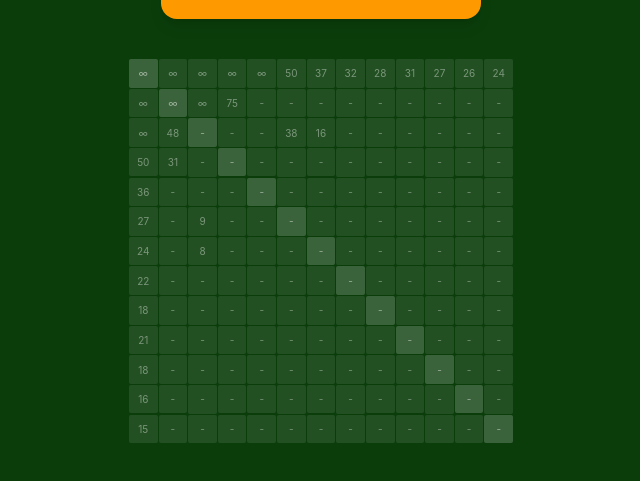
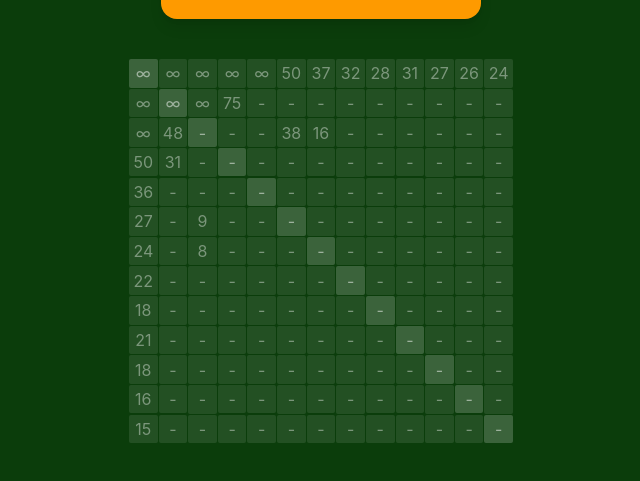
Before and after one commit to jhonyspicy/poker-power-number-drill, a React (Vite) app: page / in a window 1280 px wide. Shown: the part 257-738 px from the top of the page, without its empty margins (319-959 px from the left). Built offline with nearby package versions, Linux system fonts and the light colour scheme.

Commit message:
RangeTableコンポーネントのクラス名と非ペアセルの表示ロジックを修正し、新しい画像を追加

```diff
--- a/src/components/RangeTable.tsx
+++ b/src/components/RangeTable.tsx
@@ -20,7 +20,7 @@ function formatPower(value: number | undefined): string {
 
 export default function RangeTable({ highlightId, showPower = false }: Props) {
   return (
-    <div className="grid grid-cols-13 gap-[1px] w-full max-w-sm mx-auto">
+    <div className="grid grid-cols-13 gap-px w-full max-w-sm mx-auto">
       {RANKS.map((row, ri) =>
         RANKS.map((col, ci) => {
           let cellId: string
@@ -30,17 +30,17 @@ export default function RangeTable({ highlightId, showPower = false }: Props) {
             displayValue = showPower ? formatPower(powerMap.get(cellId)?.pair) : row + col
           } else if (ri < ci) {
             cellId = row + col
-            displayValue = showPower ? formatPower(powerMap.get(cellId)?.suited) : row + col + 's'
+            displayValue = showPower ? formatPower(powerMap.get(cellId)?.suited) : row + col
           } else {
             cellId = col + row
-            displayValue = showPower ? formatPower(powerMap.get(cellId)?.offsuit) : col + row + 'o'
+            displayValue = showPower ? formatPower(powerMap.get(cellId)?.offsuit) : col + row
           }
           const isHighlight = highlightId !== undefined && cellId === highlightId
           const isPair = ri === ci
           return (
             <div
               key={`${ri}-${ci}`}
-              className={`aspect-square text-[8px] sm:text-[10px] leading-none p-[2px] text-center rounded-[2px] flex items-center justify-center ${
+              className={`aspect-square text-[16px] leading-none p-0.5 text-center rounded-xs flex items-center justify-center ${
                 isHighlight
                   ? 'bg-amber-500 text-black font-bold'
                   : isPair
```
Also changed, not shown: 2 other files (tests, documents, lock files or other folders).
